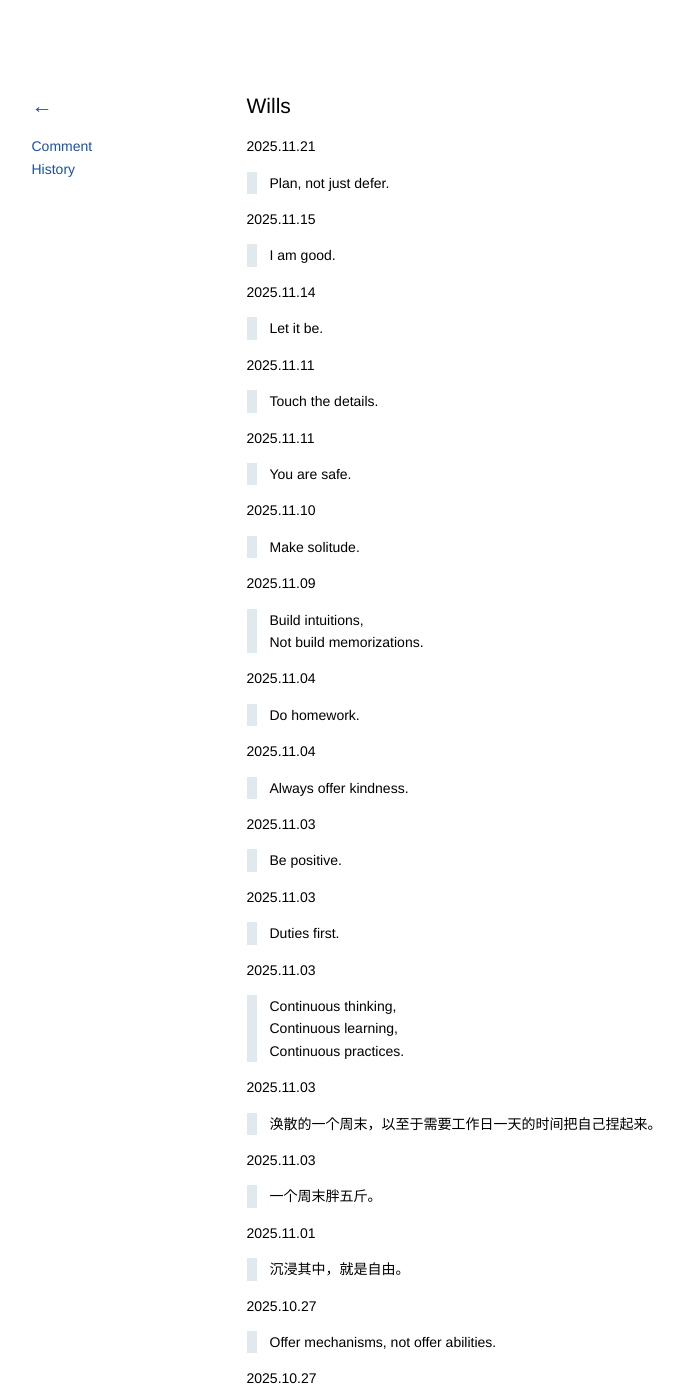
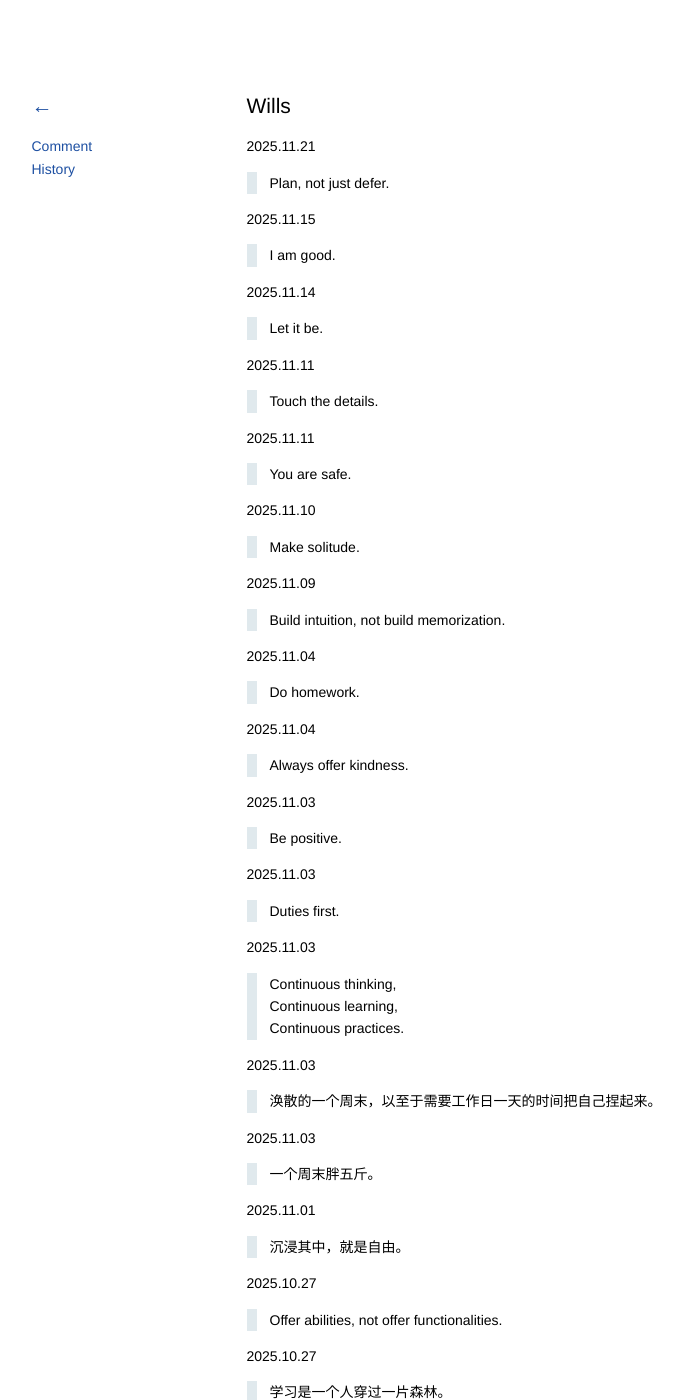
Before and after one commit to kidlj/awei, a Jekyll site: the page built from _wiki/wills.md, in a window 1280 px wide and 1400 px high. Shown: the whole window, without its empty margins (101-785 px from the left). Built offline with Jekyll 4.4.1, drawn with Linux system fonts in a browser that asks for light colours.

Commit message:
update wills

```diff
--- a/_wiki/wills.md
+++ b/_wiki/wills.md
@@ -28,8 +28,7 @@ title: Wills
 
 2025.11.09
 
-> Build intuitions,
-> Not build memorizations.
+> Build intuition,  not build memorization.
 
 2025.11.04
 
@@ -67,7 +66,7 @@ title: Wills
 
 2025.10.27
 
-> Offer mechanisms, not offer abilities.
+> Offer abilities, not offer functionalities.
 
 2025.10.27
 
```
